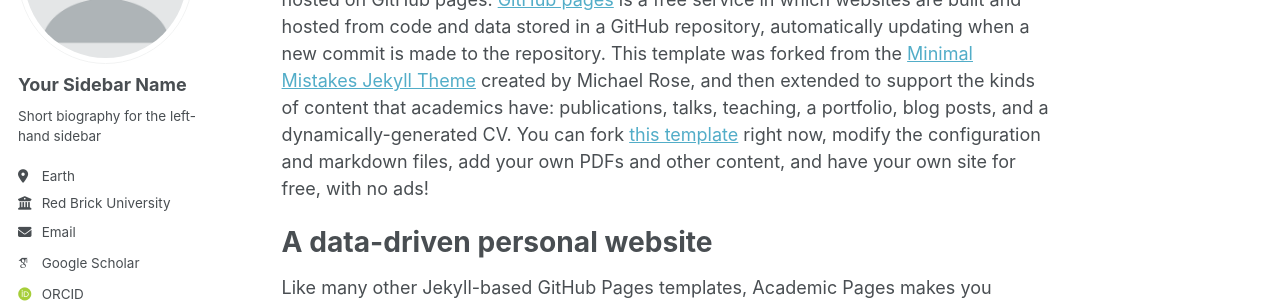
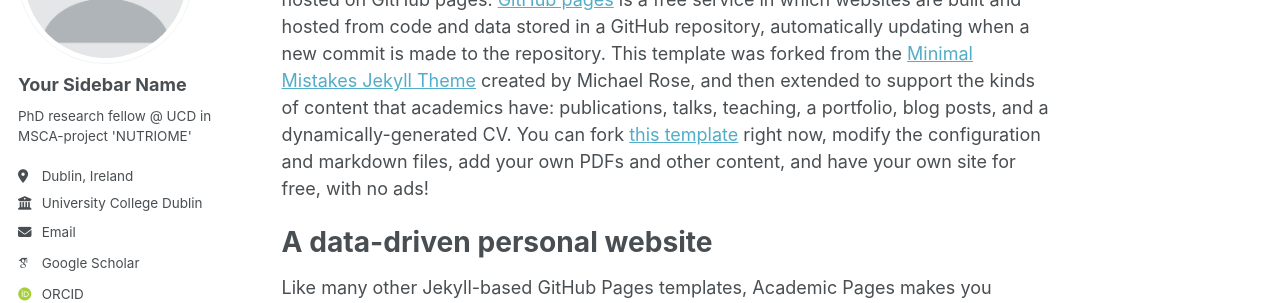
Before and after one commit to tildemartinsen/TildeMartinsen.github.io, a Jekyll site: the page built from _pages/about.md, in a window 1280 px wide. Shown: the part 210-513 px from the top of the page. Built offline with Jekyll 4.4.1, drawn with Linux system fonts in a browser that asks for light colours; some web fonts are replaced.

Commit message:
Update _config.yml

```diff
--- a/_config.yml
+++ b/_config.yml
@@ -25,11 +25,11 @@ author:
   avatar           : "profile.png"
   name             : "Your Sidebar Name"
   pronouns         : # example: "she/her"
-  bio              : "Short biography for the left-hand sidebar"
-  location         : "Earth"
-  employer         : "Red Brick University"
+  bio              : "PhD research fellow @ UCD in MSCA-project 'NUTRIOME'"
+  location         : "Dublin, Ireland"
+  employer         : "University College Dublin"
   uri              : # URL
-  email            : "none@example.org"
+  email            : "tilde.martinsen@ucdconnect.ie"
 
   # Academic websites
   academia         : # URL
```
